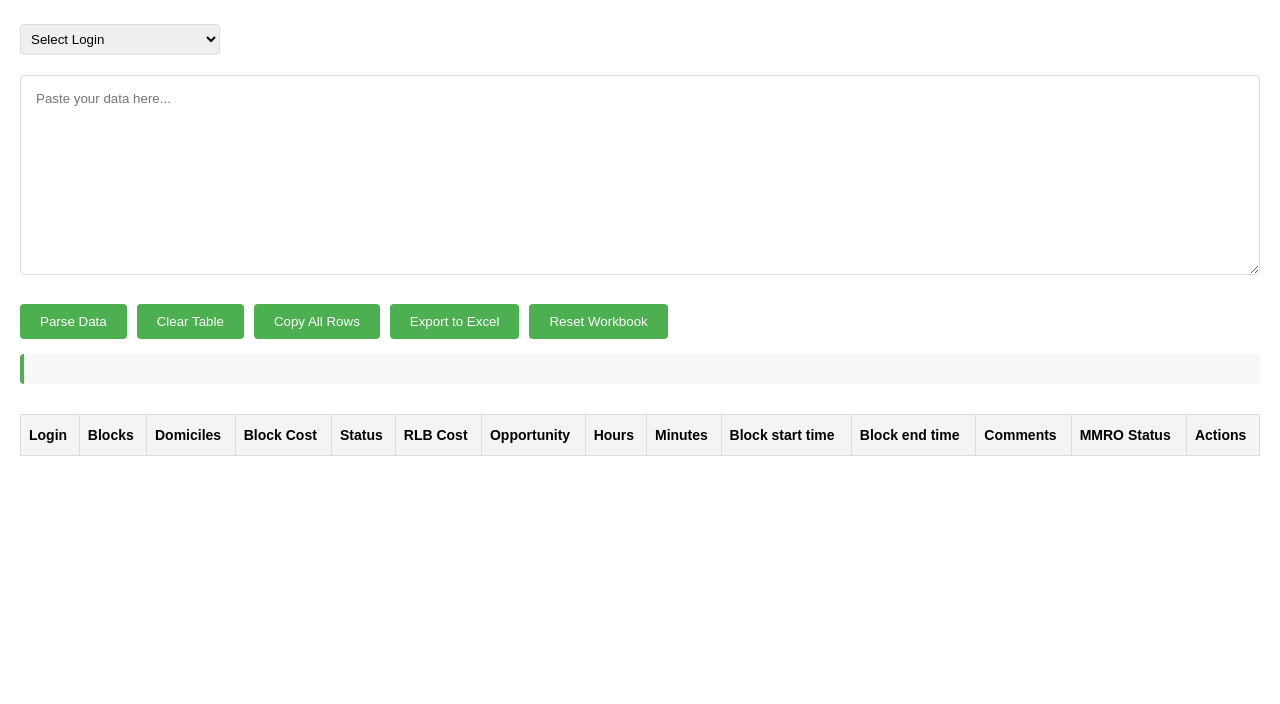
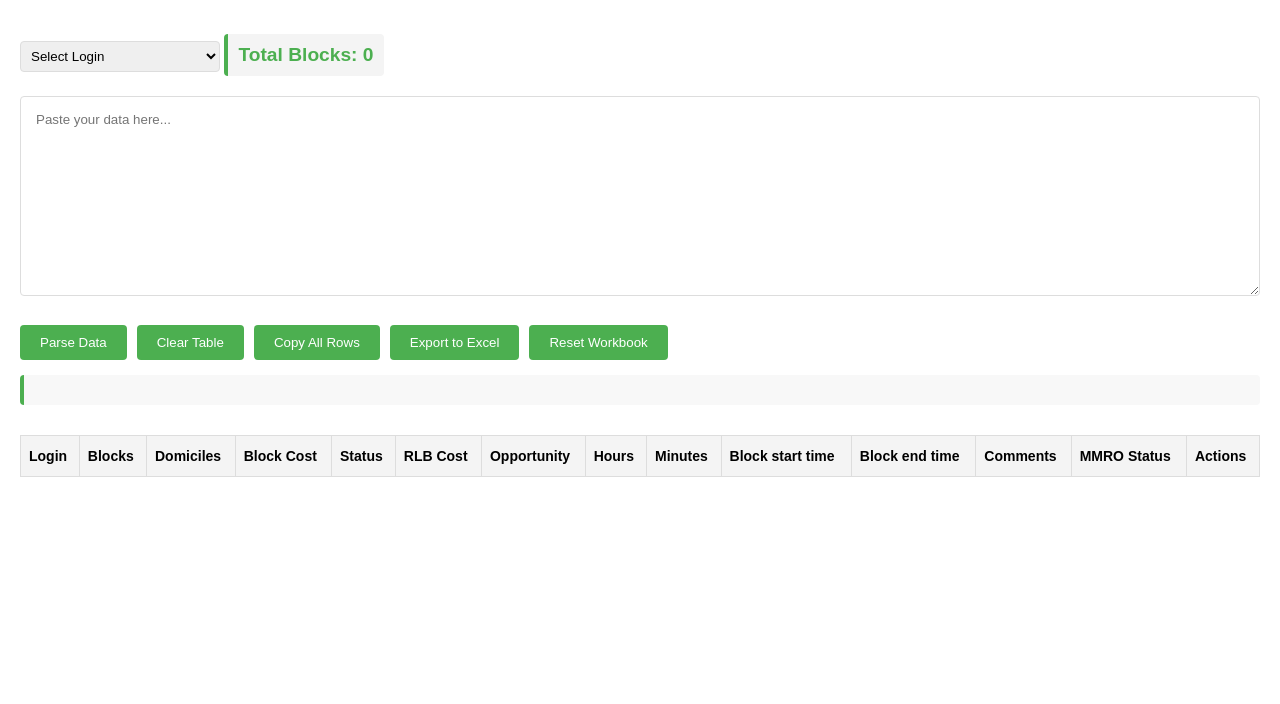
Before and after one commit to parukuq/block-parser, a plain HTML site: page index.html in a window 1280 px wide. Shown: the part 96-800 px from the top of the page. Drawn offline with Linux system fonts and the light colour scheme.

Commit message:
Update index.html

```diff
--- a/index.html
+++ b/index.html
@@ -43,6 +43,18 @@
             font-size: 1.2em;
             letter-spacing: 0.5px;
             text-shadow: 0.5px 0.5px 1px rgba(0,0,0,0.1);
+        }
+
+        #rowCount {
+            font-size: 1.2em;
+            font-weight: bold;
+            color: #4CAF50;
+            margin: 10px 0;
+            padding: 10px;
+            background-color: #f4f4f4;
+            border-radius: 4px;
+            display: inline-block;
+            border-left: 4px solid #4CAF50;
         }
 
         table {
@@ -173,6 +185,8 @@
         <option value="pritiamz">pritiamz</option>
     </select>
 
+    <div id="rowCount">Total Blocks: 0</div>
+
     <textarea id="rawData" placeholder="Paste your data here..."></textarea>
     <div class="button-container">
         <button onclick="parseData()">Parse Data</button>
@@ -206,9 +220,15 @@
             <tbody></tbody>
         </table>
     </div>
-
     <script>
         let workbook = null;
+
+        function updateRowCount() {
+            const table = document.getElementById('resultTable');
+            const blockCount = table.rows.length - 1; // Subtract 1 to exclude header row
+            document.getElementById('rowCount').innerHTML = `Total Blocks: ${blockCount}`;
+            return blockCount;
+        }
 
         function updateLoginForAllRows() {
             const loginValue = document.getElementById('loginSelect').value;
@@ -305,6 +325,7 @@
                 });
 
                 document.getElementById('rawData').value = '';
+                updateRowCount();
                 showMessage('Data processed successfully');
 
             } catch(error) {
@@ -364,6 +385,8 @@
             deleteBtn.onclick = function() { deleteRow(this); };
             deleteBtn.style.backgroundColor = '#ff4444';
             actionCell.appendChild(deleteBtn);
+
+            updateRowCount();
         }
 
         function clearData() {
@@ -376,6 +399,7 @@
                     document.getElementById('rawData').value = '';
                     document.getElementById('debug').innerHTML = '';
                     document.getElementById('loginSelect').value = '';
+                    updateRowCount();
                 }
             } else {
                 showMessage('Table is already empty!');
@@ -386,6 +410,7 @@
             if (confirm("Are you sure you want to delete this row?")) {
                 const row = btn.parentNode.parentNode;
                 row.parentNode.removeChild(row);
+                updateRowCount();
             }
         }
 
@@ -507,6 +532,9 @@
 
         // Push initial state
         history.pushState(null, null, window.location.pathname);
+
+        // Initialize block count
+        updateRowCount();
     </script>
 </body>
 </html>
```
